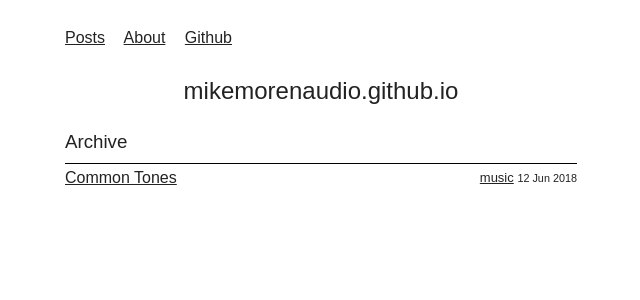
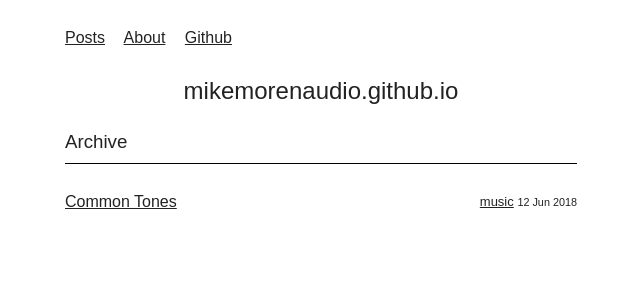
Before and after one commit to MikeMorenoAudio/mikemorenoaudio.github.io, a Jekyll site: the page built from index.html, in a window 1280 px wide. Shown: the top 300 px of the page, without its empty margins (319-959 px from the left). Built offline with Jekyll 4.4.1, drawn with Linux system fonts in a browser that asks for light colours; some web fonts are replaced.

Commit message:
Update index.html

```diff
--- a/index.html
+++ b/index.html
@@ -7,9 +7,9 @@ title: mikemorenoaudio.github.io
 </div>
 
 <div class="text">
-    <h3>Archive</h3>
+    <p><h3>Archive</h3>
     <hr style="height:1px;border-width:0;background-color:black">
-    {% for post in site.posts %}
+    {% for post in site.posts %}</p>
     <div class="article">
         <a href="{{ post.url }}">{{ post.title }}</a>
         <span class="article-information">
```
